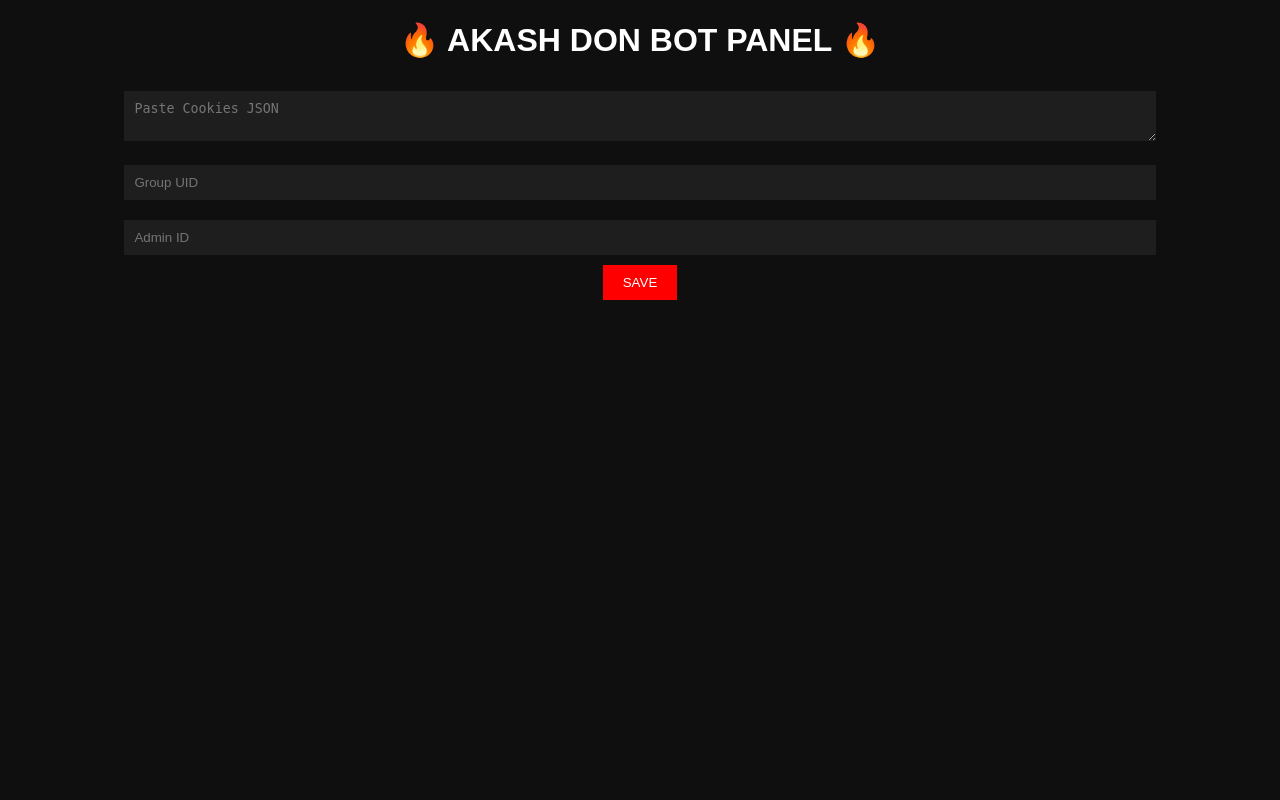
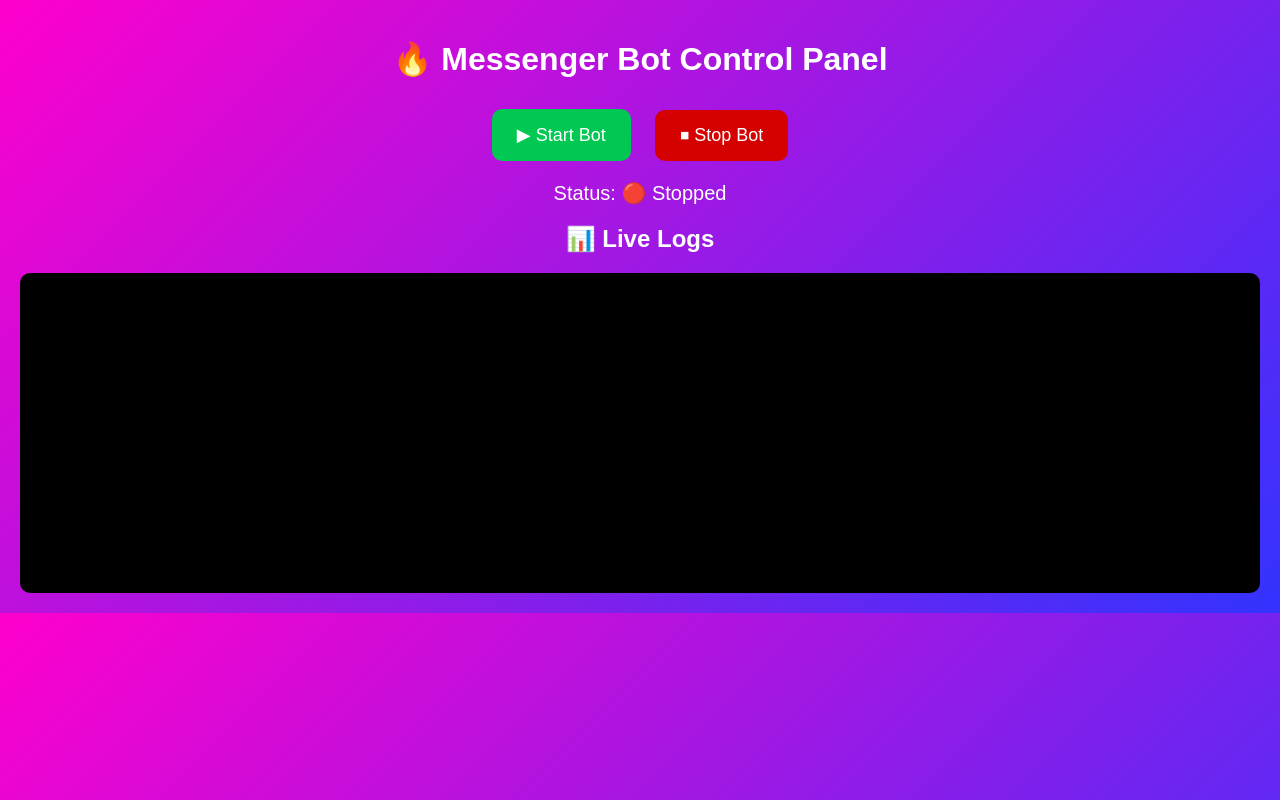
Before and after one commit to akashkustwar82-collab/Akash-bot, a Flask app: page / in a window 1280 px wide. Run offline with Flask 3, Linux system fonts and the light colour scheme.

Commit message:
Update title and improve styling in index.html

```diff
--- a/templates/index.html
+++ b/templates/index.html
@@ -1,40 +1,100 @@
 <!DOCTYPE html>
 <html>
 <head>
-    <title>AKASH DON BOT PANEL</title>
+    <title>SHIVR9J KI DIDI K4 XHUD4I B0T</title>
+
     <style>
         body {
-            background: #0f0f0f;
+            margin: 0;
+            font-family: Arial;
+            background: linear-gradient(135deg, #ff00cc, #3333ff);
             color: white;
             text-align: center;
-            font-family: Arial;
         }
-        input, textarea {
-            width: 80%;
+
+        h1 {
+            margin-top: 20px;
+        }
+
+        .container {
+            padding: 20px;
+        }
+
+        button {
+            padding: 15px 25px;
+            margin: 10px;
+            border: none;
+            border-radius: 10px;
+            font-size: 18px;
+            cursor: pointer;
+        }
+
+        .start {
+            background: #00c853;
+            color: white;
+        }
+
+        .stop {
+            background: #d50000;
+            color: white;
+        }
+
+        .status {
+            margin-top: 10px;
+            font-size: 20px;
+        }
+
+        .log-box {
+            background: black;
+            color: lime;
+            height: 300px;
+            overflow-y: auto;
             padding: 10px;
-            margin: 10px;
-            background: #1e1e1e;
-            color: white;
-            border: none;
-        }
-        button {
-            padding: 10px 20px;
-            background: red;
-            color: white;
-            border: none;
+            border-radius: 10px;
+            text-align: left;
+            font-family: monospace;
+            margin-top: 20px;
         }
     </style>
+
 </head>
 <body>
 
-<h1>🔥 AKASH DON BOT PANEL 🔥</h1>
+<div class="container">
 
-<form method="POST">
-    <textarea name="cookies" placeholder="Paste Cookies JSON"></textarea><br>
-    <input type="text" name="group_id" placeholder="Group UID"><br>
-    <input type="text" name="admin_id" placeholder="Admin ID"><br>
-    <button type="submit">SAVE</button>
-</form>
+    <h1>🔥 Messenger Bot Control Panel</h1>
+
+    <!-- Start / Stop -->
+    <form method="POST">
+        <button name="action" value="start" class="start">▶ Start Bot</button>
+        <button name="action" value="stop" class="stop">⏹ Stop Bot</button>
+    </form>
+
+    <!-- Status -->
+    <div class="status">
+        Status: {{ "🟢 Running" if status else "🔴 Stopped" }}
+    </div>
+
+    <!-- Logs -->
+    <h2>📊 Live Logs</h2>
+    <div id="logBox" class="log-box"></div>
+
+</div>
+
+<script>
+function fetchLogs(){
+    fetch("/logs")
+    .then(res => res.json())
+    .then(data => {
+        let logBox = document.getElementById("logBox");
+        logBox.innerHTML = data.join("<br>");
+        logBox.scrollTop = logBox.scrollHeight;
+    });
+}
+
+// हर 2 सेकंड में logs update
+setInterval(fetchLogs, 2000);
+</script>
 
 </body>
 </html>
```
